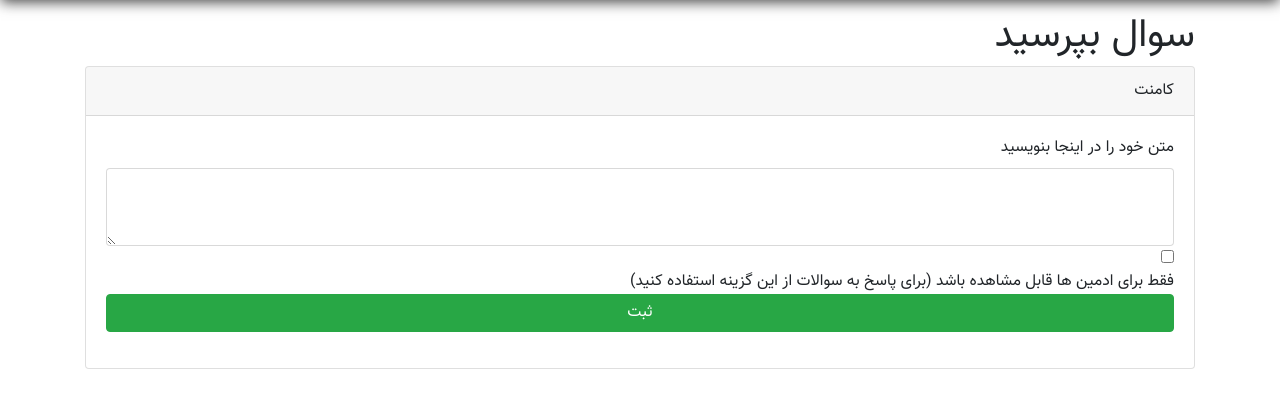
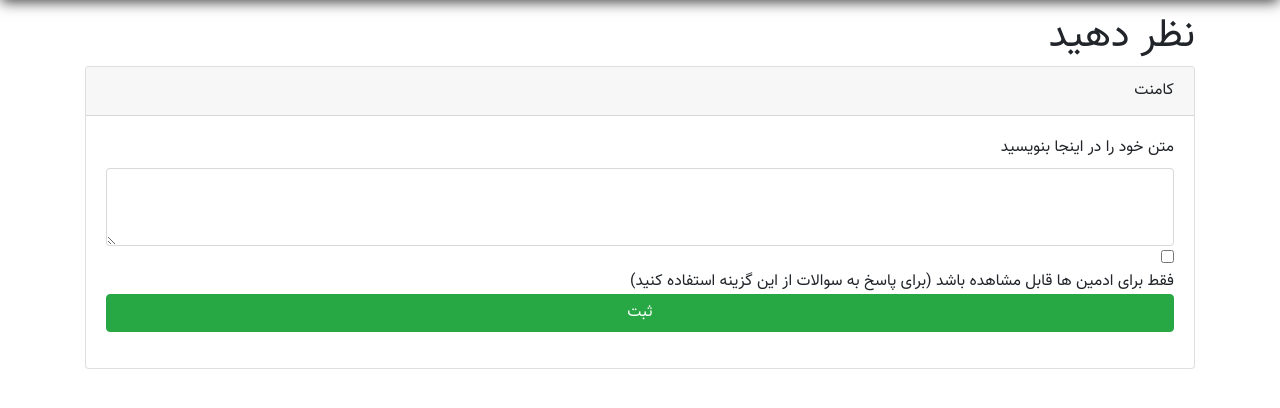
Before and after one commit to shaazzz/mavak-site, a Django app: page /comments/new/ in a window 1280 px wide. Shown: the part 56-464 px from the top of the page. Run offline with Django 3.2, Linux system fonts and the light colour scheme; the visitor is signed in with stand-in values (Sample User, id 1); some libraries are stand-ins or nearby versions.

Commit message:
Update newComment.html

```diff
--- a/comment/templates/comment/newComment.html
+++ b/comment/templates/comment/newComment.html
@@ -3,7 +3,7 @@
 {% block content %}
 
 <div class="container">
-    <h1>سوال بپرسید</h1>
+    <h1>نظر دهید</h1>
     <div class="card">
         <div class="card-header">
             کامنت
```
